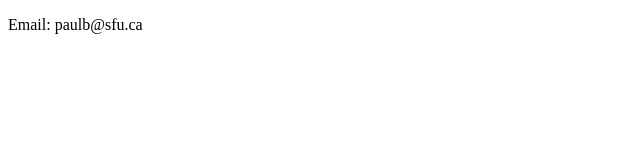
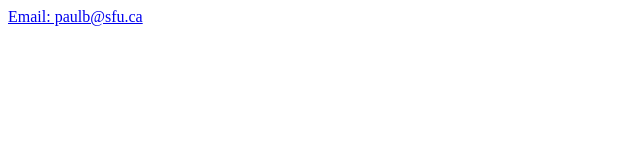
Before and after one commit to pbrokens/IAT339-Summer-Remote, a plain HTML site: page index.html in a window 1280 px wide. Shown: the whole page, without its empty margins (0-640 px from the left). Drawn offline with Linux system fonts and the light colour scheme.

Commit message:
made the email better

```diff
--- a/index.html
+++ b/index.html
@@ -8,9 +8,10 @@
 
 
 	<body>
-		<p>Email: paulb@sfu.ca</p>
+		<a href="mailto:paulb@sfu.ca">Email: paulb@sfu.ca</a>
 
-		<a href="mailto:paulb@sfu.ca">
+
+
 
 	</body>
 
```
